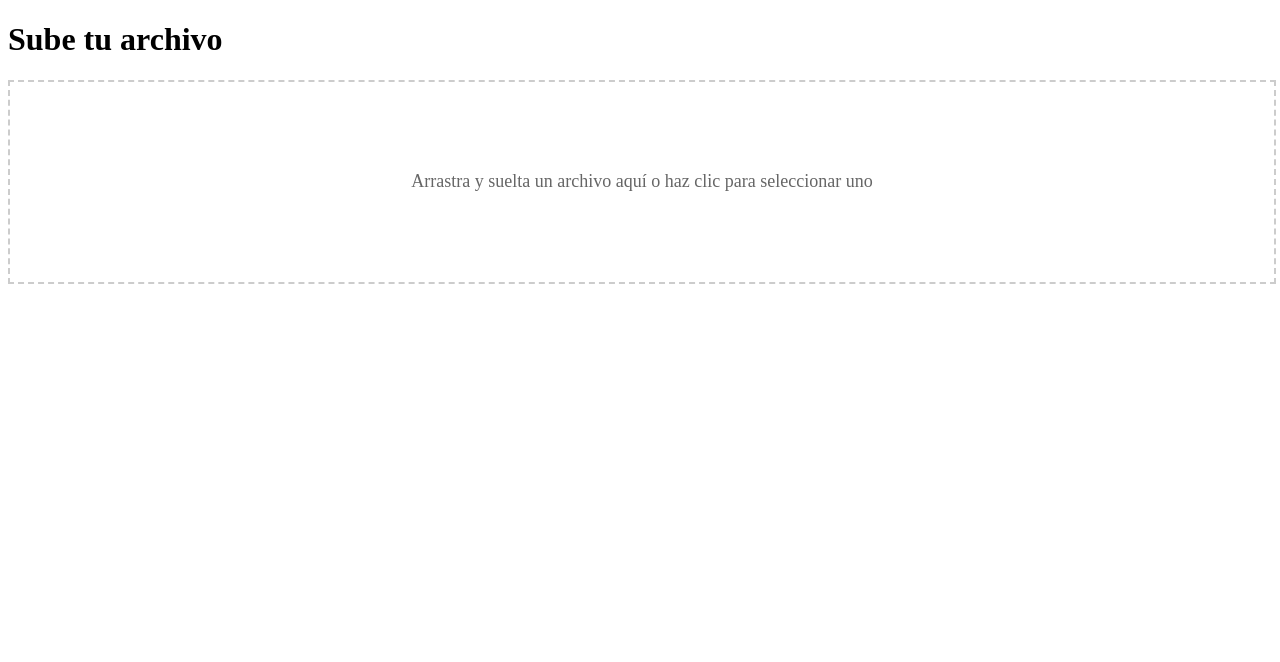
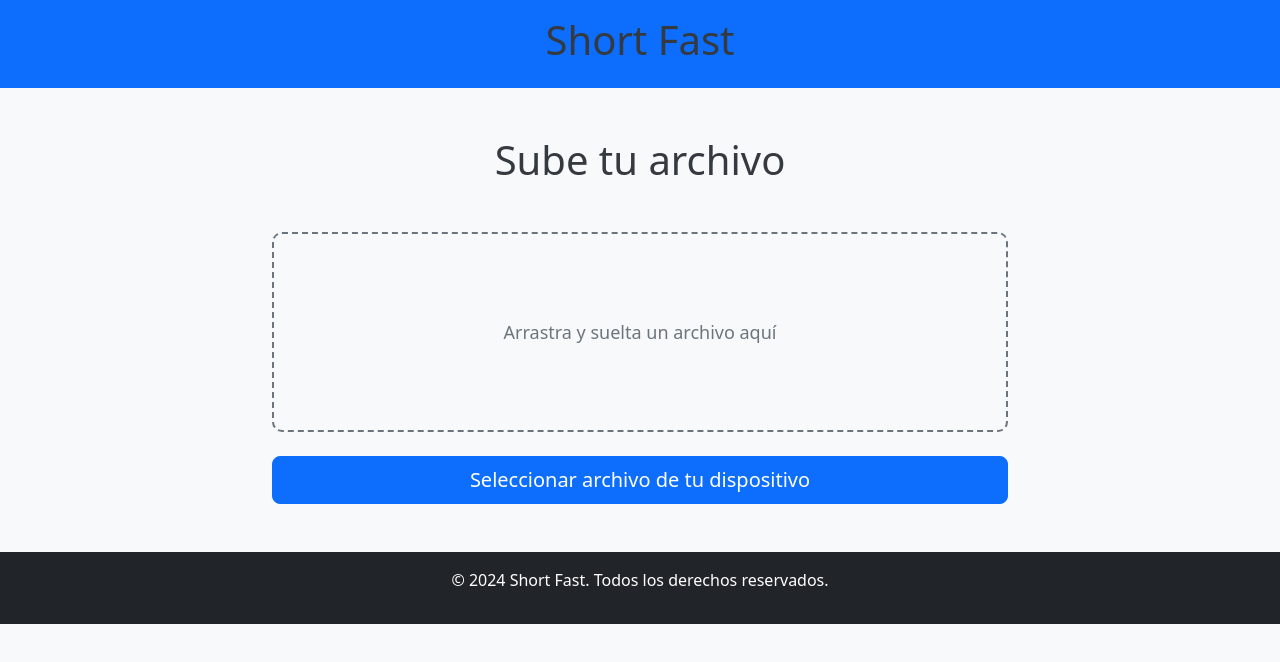
Before and after one commit to enriqueav99/short-fast, a website: page reciver/public/index.html in a window 1280 px wide. Drawn offline with nearby package versions, Linux system fonts and the light colour scheme.

Commit message:
front improves
Signed-off-by: enriqueav99 <enriqueav1999@gmail.com>

```diff
--- a/reciver/public/index.html
+++ b/reciver/public/index.html
@@ -1,32 +1,44 @@
-<!-- public/index.html -->
 <!DOCTYPE html>
 <html lang="es">
 <head>
   <meta charset="UTF-8">
   <meta name="viewport" content="width=device-width, initial-scale=1.0">
   <title>Upload de Archivos</title>
-  <style>
-    #drop-zone {
-      width: 100%;
-      height: 200px;
-      border: 2px dashed #ccc;
-      display: flex;
-      align-items: center;
-      justify-content: center;
-      font-size: 18px;
-      color: #666;
-    }
-  </style>
+  <!-- Bootstrap CSS -->
+  <link href="https://cdn.jsdelivr.net/npm/bootstrap@5.3.0-alpha1/dist/css/bootstrap.min.css" rel="stylesheet">
+  <!-- Archivo CSS personalizado -->
+  <link rel="stylesheet" href="styles.css">
 </head>
-<body>
-  <h1>Sube tu archivo</h1>
+<body class="bg-light">
+  <header class="bg-primary text-white text-center py-3">
+    <h1>Short Fast</h1>
+  </header>
 
-  <!-- Zona de drag and drop -->
-  <div id="drop-zone">Arrastra y suelta un archivo aquí o haz clic para seleccionar uno</div>
+  <div class="container">
+    <div class="row justify-content-center">
+      <div class="col-md-8">
+        <h1 class="text-center my-5">Sube tu archivo</h1>
 
-  <!-- Input para seleccionar archivo -->
-  <input type="file" id="file-input" style="display:none;">
+        <!-- Zona de drag and drop -->
+        <div id="drop-zone" class="mb-4">
+          Arrastra y suelta un archivo aquí
+        </div>
 
+        <!-- Botón visible para subir archivos -->
+        <button class="btn btn-primary btn-lg w-100" id="select-file-btn">Seleccionar archivo de tu dispositivo</button>
+
+        <!-- Input para seleccionar archivo (oculto) -->
+        <input type="file" id="file-input" style="display:none;">
+      </div>
+    </div>
+  </div>
+
+  <footer class="bg-dark text-white text-center py-3 mt-5">
+    <p>&copy; 2024 Short Fast. Todos los derechos reservados.</p>
+  </footer>
+
+  <!-- Bootstrap JS + Popper.js -->
+  <script src="https://cdn.jsdelivr.net/npm/bootstrap@5.3.0-alpha1/dist/js/bootstrap.bundle.min.js"></script>
   <script src="script.js"></script>
 </body>
 </html>
--- a/reciver/public/script.js
+++ b/reciver/public/script.js
@@ -1,8 +1,7 @@
-// public/script.js
-
 // Seleccionar elementos del DOM
 const dropZone = document.getElementById('drop-zone');
 const fileInput = document.getElementById('file-input');
+const selectFileBtn = document.getElementById('select-file-btn');
 
 // Configurar WebSocket
 const socket = new WebSocket('ws://localhost:3000');
@@ -20,8 +19,14 @@ function enviarArchivo(archivo) {
   const reader = new FileReader();
   reader.onload = (event) => {
     const arrayBuffer = event.target.result;
-    socket.send(arrayBuffer);
-    console.log('Archivo enviado');
+    console.log('Archivo leído, enviando...', arrayBuffer);
+
+    if (socket.readyState === WebSocket.OPEN) {
+      socket.send(arrayBuffer);
+      console.log('Archivo enviado');
+    } else {
+      console.log('El WebSocket no está abierto');
+    }
   };
   reader.readAsArrayBuffer(archivo);
 }
@@ -29,19 +34,20 @@ function enviarArchivo(archivo) {
 // Configurar el evento drag and drop
 dropZone.addEventListener('dragover', (event) => {
   event.preventDefault();
-  dropZone.style.backgroundColor = '#e1e7f0';
+  dropZone.classList.add('dragover');
 });
 
 dropZone.addEventListener('dragleave', () => {
-  dropZone.style.backgroundColor = '#fff';
+  dropZone.classList.remove('dragover');
 });
 
 dropZone.addEventListener('drop', (event) => {
   event.preventDefault();
-  dropZone.style.backgroundColor = '#fff';
+  dropZone.classList.remove('dragover');
 
   const archivo = event.dataTransfer.files[0];
   if (archivo) {
+    console.log("Archivo arrastrado:", archivo);
     enviarArchivo(archivo);
   }
 });
@@ -51,8 +57,15 @@ dropZone.addEventListener('click', () => {
   fileInput.click();
 });
 
+// Asegurarse de que el botón también abra el selector de archivos
+selectFileBtn.addEventListener('click', () => {
+  fileInput.click();
+});
+
 fileInput.addEventListener('change', (event) => {
   const archivo = event.target.files[0];
+  console.log("Archivo seleccionado:", archivo);
+
   if (archivo) {
     enviarArchivo(archivo);
   }
--- /dev/null
+++ b/reciver/public/styles.css
@@ -0,0 +1,23 @@
+#drop-zone {
+    width: 100%;
+    height: 200px;
+    border: 2px dashed #6c757d;
+    display: flex;
+    align-items: center;
+    justify-content: center;
+    font-size: 18px;
+    color: #6c757d;
+    background-color: #f8f9fa;
+    transition: background-color 0.3s, border-color 0.3s;
+    border-radius: 10px;
+  }
+
+  #drop-zone.dragover {
+    background-color: #e9ecef;
+    border-color: #007bff;
+    color: #007bff;
+  }
+
+  h1 {
+    color: #343a40;
+  }
--- a/reciver/server.js
+++ b/reciver/server.js
@@ -1,4 +1,3 @@
-// server.js
 const express = require('express');
 const WebSocket = require('ws');
 const fs = require('fs');
@@ -24,8 +23,8 @@ wss.on('connection', (ws) => {
   ws.on('message', (data) => {
     console.log('Recibiendo archivo');
     // Aquí puedes manejar la recepción del archivo.
-    // Por ejemplo, podrías guardar el archivo en el servidor
     fs.writeFileSync('archivo_recibido', data);
+    console.log('Archivo guardado como "archivo_recibido"');
   });
 
   ws.on('close', () => {
```
Also changed, not shown: README.md.
